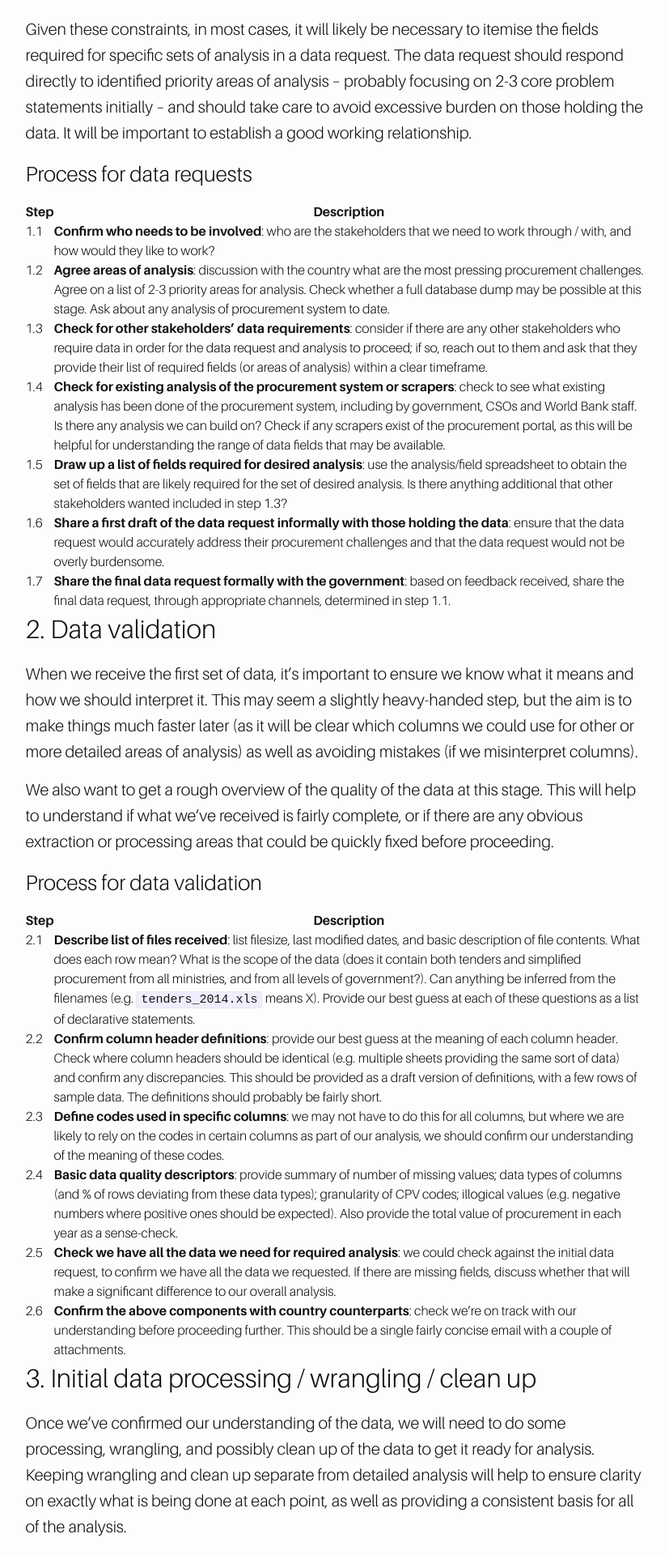
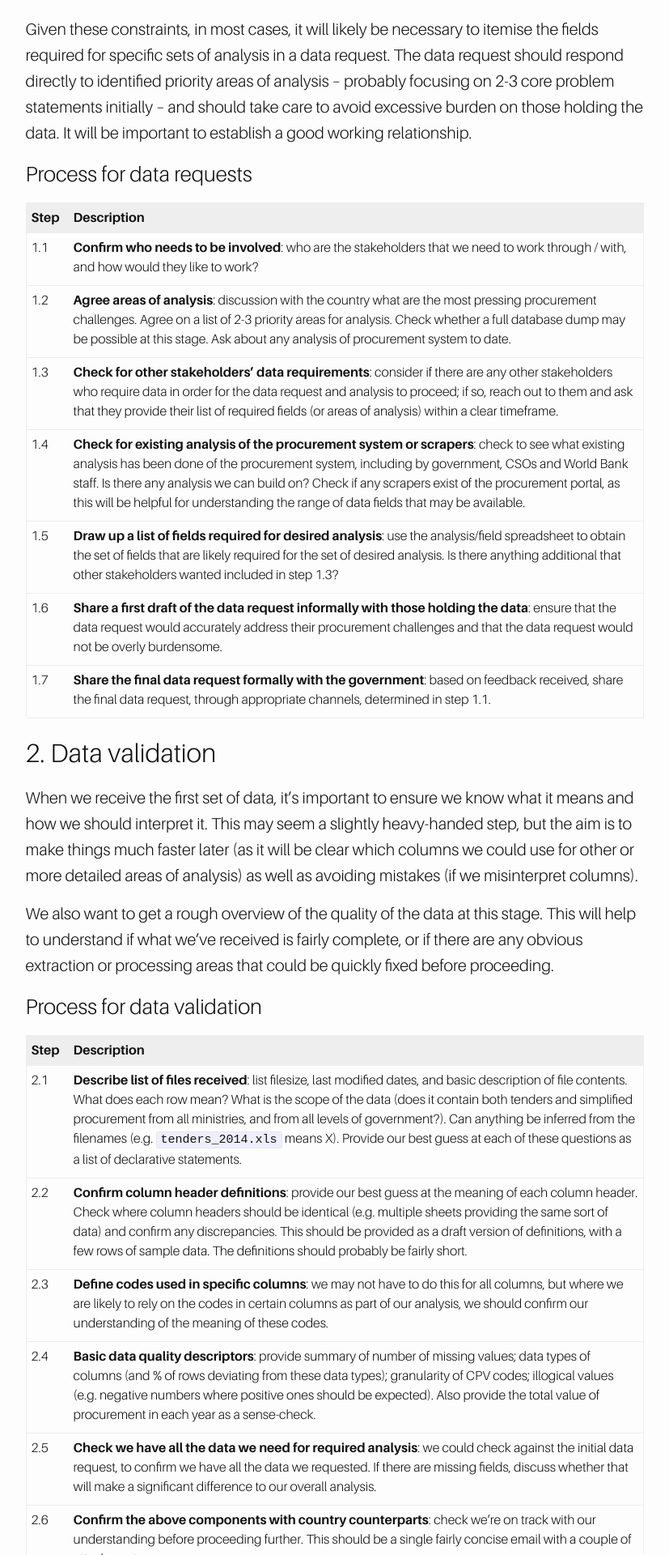
Before and after one commit to procurement-analytics/procurement-analytics.github.io, a Jekyll site: the page built from _documentation/process.md, in a window 1280 px wide. Shown: the part 1213-3133 px from the top of the page at 81% size, without its empty margins (390-1217 px from the left). Built offline with Jekyll 4.4.1, drawn with Linux system fonts in a browser that asks for light colours; nearby versions of some CDN libraries.

Commit message:
Add nice styling for table

```diff
--- a/_sass/_base.scss
+++ b/_sass/_base.scss
@@ -171,6 +171,23 @@ pre {
 }
 
 
+table {
+  margin-bottom: 20px;
+  thead {
+    background-color: #eeeeee;
+  }
+  tr {
+    border: 1px solid #eeeeee;
+    th, td {
+      padding: 6px;
+      text-align: left;
+      min-width: 40px;
+    }
+    td {
+      padding-bottom: 10px;
+    }
+  }
+}
 
 /**
  * Clearfix
```
